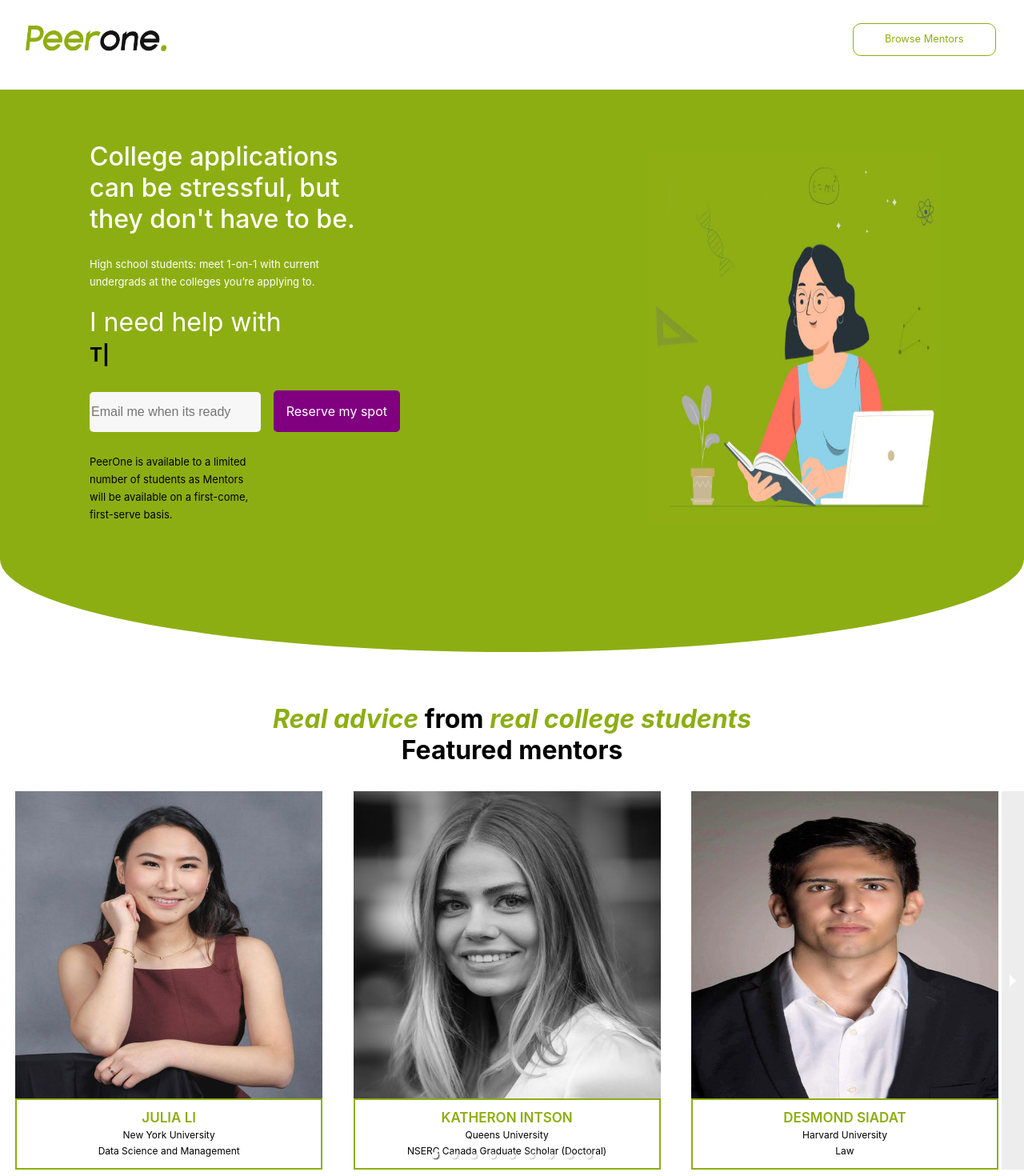
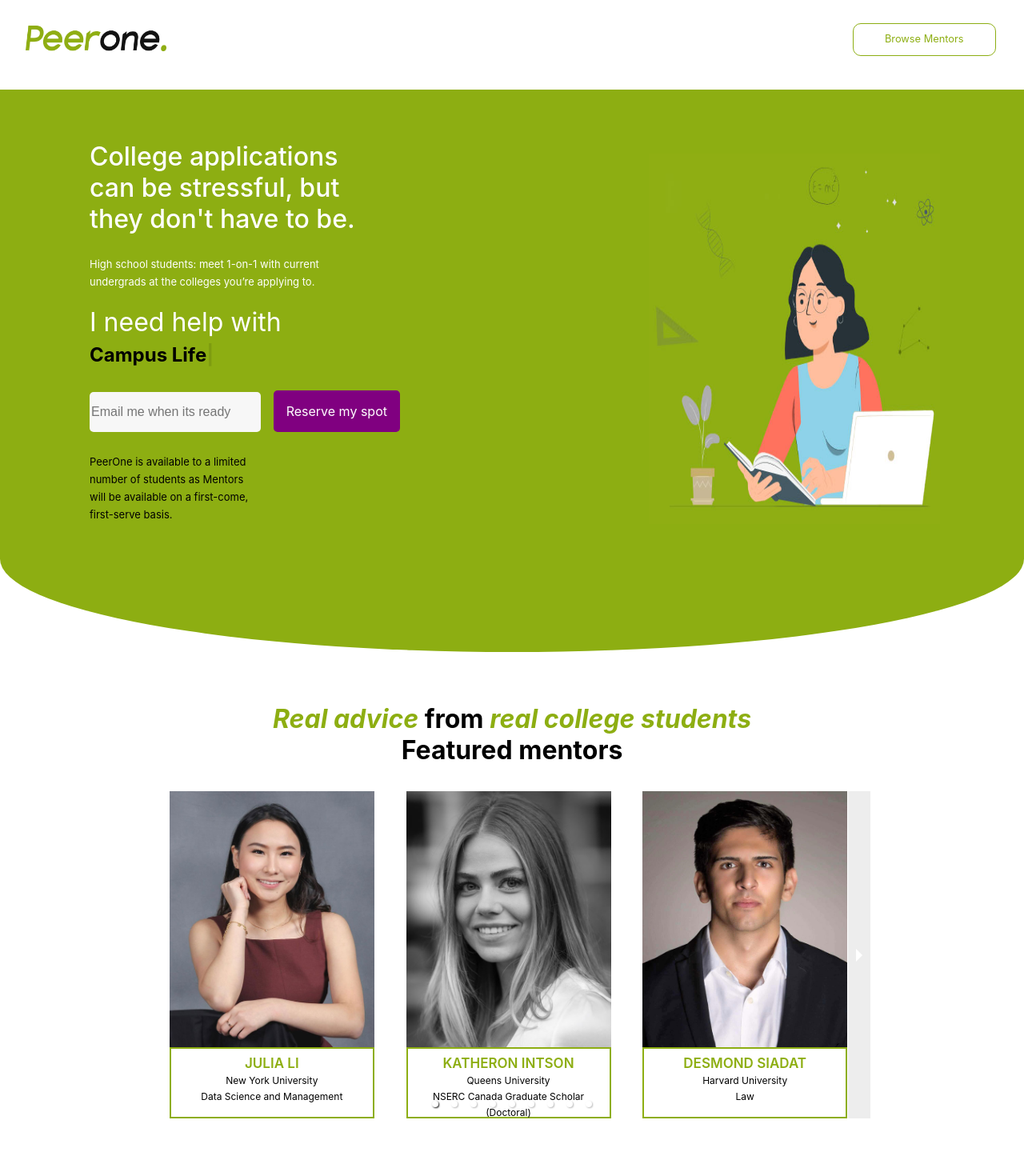
Before and after one commit to harjot-saroya/peerone, a React (Create React App) app: page / in a window 1280 px wide. Shown: the top 1470 px of the page at 80% size. Built offline with nearby package versions, Linux system fonts and the light colour scheme.

Commit message:
css changes to photo slider

```diff
--- a/src/components/body/body.js
+++ b/src/components/body/body.js
@@ -22,7 +22,7 @@
                 <div className="infobox">
 
                     <Typed
-                        strings={["This is a test string bro","Get rekt",'Here you can find anything', "Test 1 2 3 4", ]}
+                        strings={["My Admission essays","Interview prep","Financial Aid","Campus Life", "Sports Recruitment", "Scholarship", "My college application"]}
                         typeSpeed={60}
                         loop
                     />
--- a/src/components/header/header.js
+++ b/src/components/header/header.js
@@ -5,11 +5,21 @@
 
 const Header = () => {
 
+    const screenHandler = () => {
+        const size = window.screen.width;
+        if (size < 981) {
+            window.scrollTo({top:1020,behavior:'smooth'})
+        }
+        else {
+            window.scrollTo({top:750,behavior:'smooth'})
+        }
+    }
+
     return(
         <div className="elements">
             <div className="browsecomponent">
                 <img src={testlogo} id="logo" />
-                <a id="browsebutton" href="" onClick={(e)=>{e.preventDefault();window.scrollTo({top:750,behavior:'smooth'})}}>Browse Mentors</a>
+                <a id="browsebutton" href="" onClick={(e)=>{e.preventDefault(); screenHandler();}}>Browse Mentors</a>
             </div>
         </div>
     )
--- a/src/components/mentors/mentors.css
+++ b/src/components/mentors/mentors.css
@@ -103,7 +103,7 @@
     margin: 2em;
     margin-left: auto;
     margin-right: auto;
-    width: 100%;
+    width: 70%;
   }
 
   .photo-cont {
@@ -115,7 +115,8 @@
   .textcont {
     border-style: solid;
     border-color: #8dae12;
-    width: 30vw;
+    width: 20vw;
+    height: 7vw;
     margin-left: auto;
     margin-right: auto;
     border-width: 2px;
@@ -150,8 +151,9 @@
   }
 
   #photos {
-    height: 30vw;
-    width: 30vw;
+    height: 25vw;
+    width: 20vw;
+    object-fit: cover;
   }
 
   #photos img {
```
